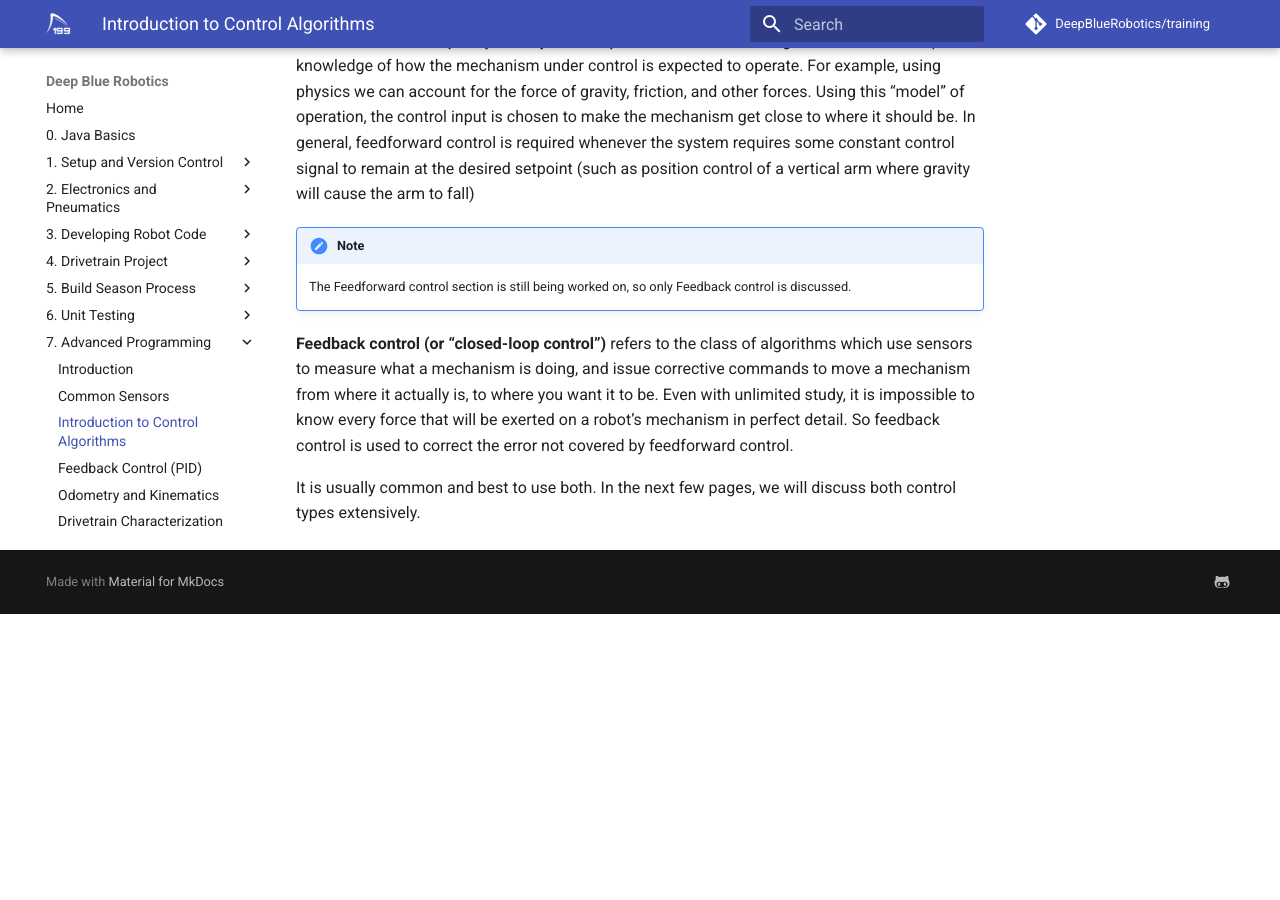
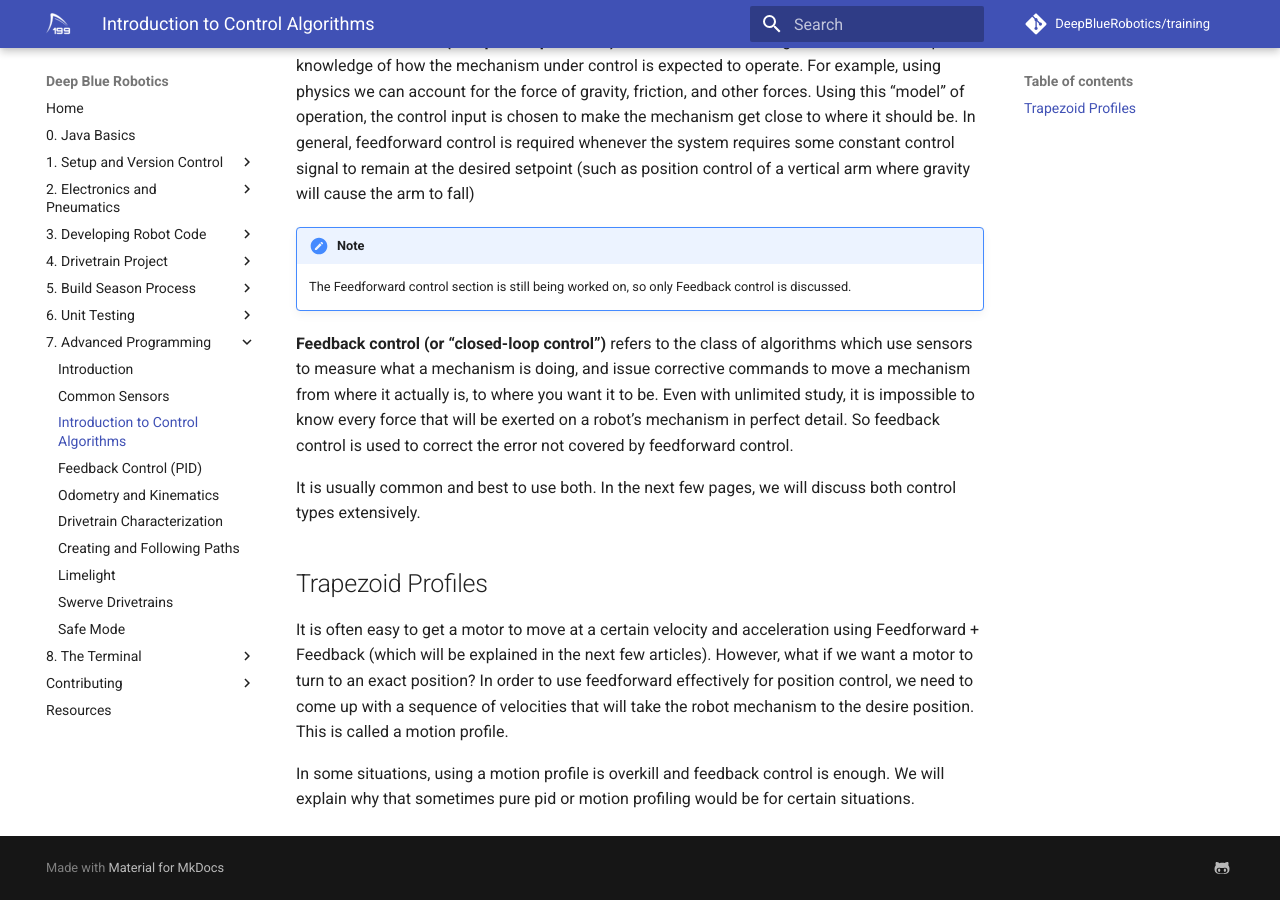
Before and after one commit to DeepBlueRobotics/training, an MkDocs documentation site: the page built from docs/section-7/control.md, in a window 1280 px wide and 900 px high, scrolled down 683 px. Built offline with MkDocs 1.6.1 and Material for MkDocs 9.7.7, drawn with Linux system fonts in a browser that asks for light colours; comment, search, counter and statistics services are not loaded; before the commit the page ends 1297 px from its top, so only the background shows below that.

Commit message:
added trapezoid profiles to intro to control

```diff
--- a/docs/section-7/control.md
+++ b/docs/section-7/control.md
@@ -18,3 +18,9 @@ There are two fundamental types of mechanism controllers that we will cover here
 **Feedback control (or “closed-loop control”)** refers to the class of algorithms which use sensors to measure what a mechanism is doing, and issue corrective commands to move a mechanism from where it actually is, to where you want it to be. Even with unlimited study, it is impossible to know every force that will be exerted on a robot’s mechanism in perfect detail. So feedback control is used to correct the error not covered by feedforward control.
 
 It is usually common and best to use both. In the next few pages, we will discuss both control types extensively.
+
+## Trapezoid Profiles
+
+It is often easy to get a motor to move at a certain velocity and acceleration using Feedforward + Feedback (which will be explained in the next few articles). However, what if we want a motor to turn to an exact position? In order to use feedforward effectively for position control, we need to come up with a sequence of velocities that will take the robot mechanism to the desire position. This is called a motion profile.
+
+In some situations, using a motion profile is overkill and feedback control is enough. We will explain why that sometimes pure pid or motion profiling would be for certain situations.
```
